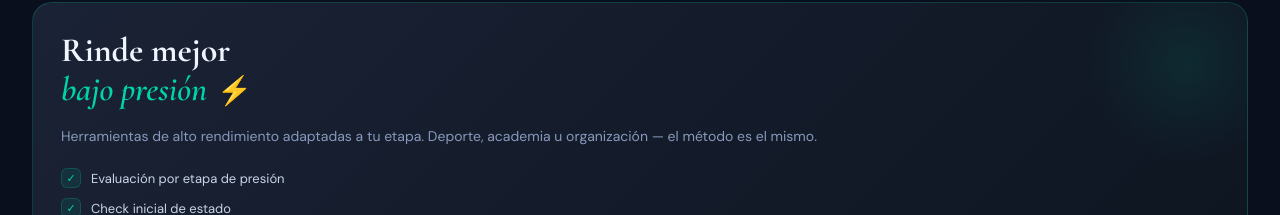
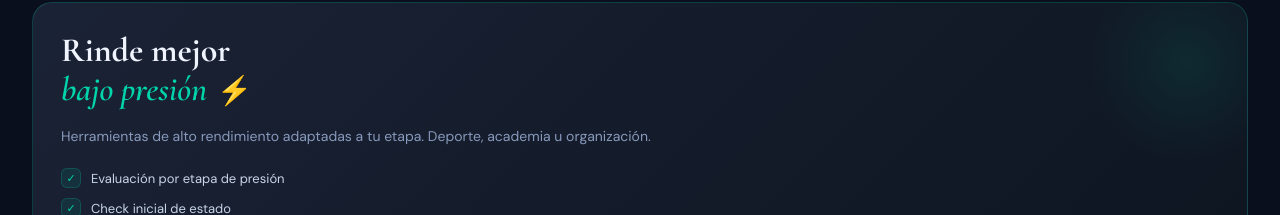
Before and after one commit to sciat-peakstate/sciat-frontend, a React (Create React App) app: page / in a window 1280 px wide. Both pictures are taken after a click on the button "ENTRAR →". Shown: the part 127-342 px from the top of the page. Built offline with nearby package versions, Linux system fonts and the light colour scheme.

Commit message:
Elimino texto de Inicio "el método es el mismo"
Elimino texto de Inicio " el método es el mismo"

```diff
--- a/src/App.jsx
+++ b/src/App.jsx
@@ -479,7 +479,7 @@ function PantallaInicio({ onIniciar }) {
         <p style={{fontSize:14,color:DS.inkMuted,fontFamily:"'DM Sans',sans-serif",
           lineHeight:1.65,marginBottom:20,position:"relative"}}>
           Herramientas de alto rendimiento adaptadas a tu etapa.
-          Deporte, academia u organización — el método es el mismo.
+          Deporte, academia u organización.
         </p>
         <div style={{marginBottom:24,position:"relative"}}>
           {["Evaluación por etapa de presión","Check inicial de estado","Acompañamiento post actividad"].map((f,i)=>(
```
